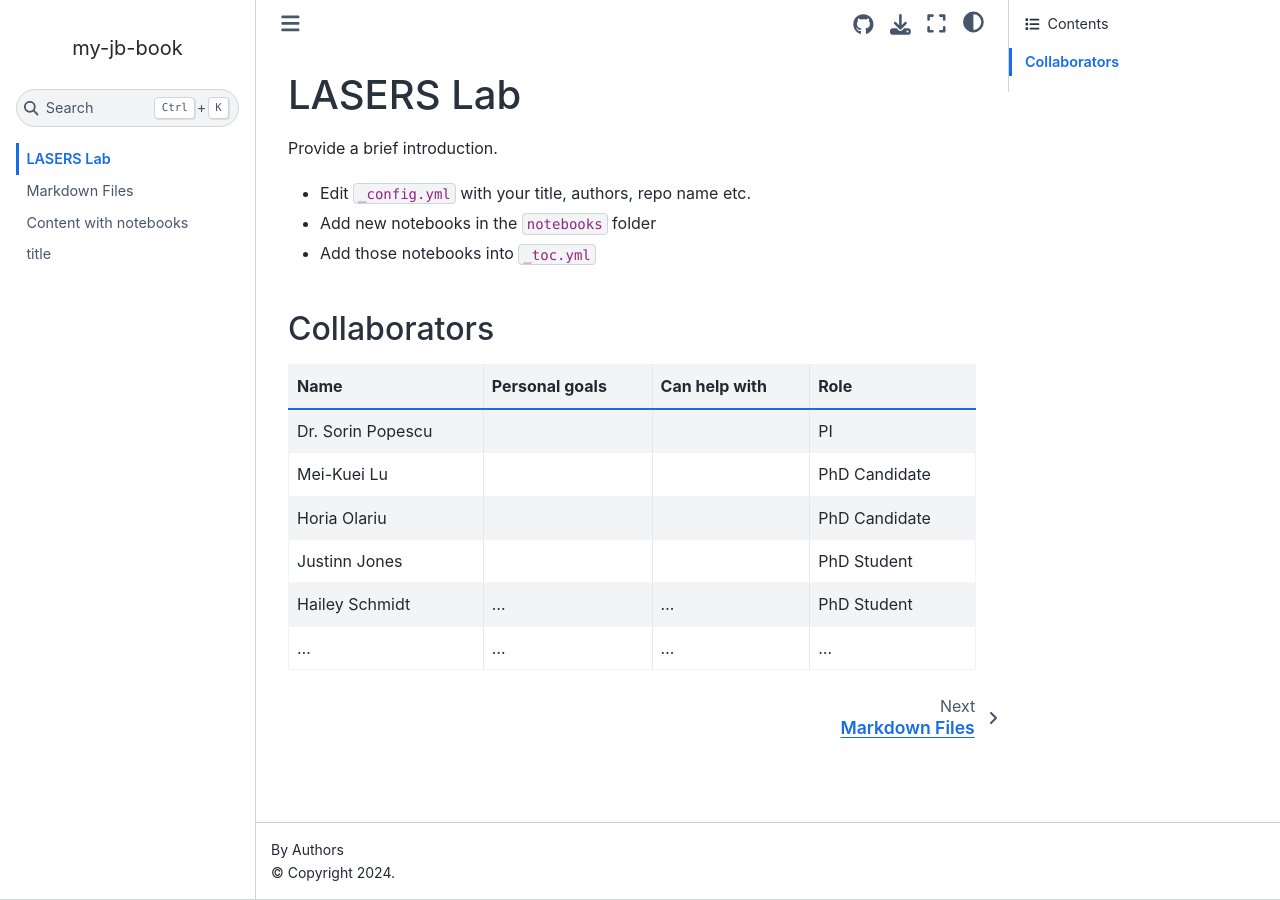
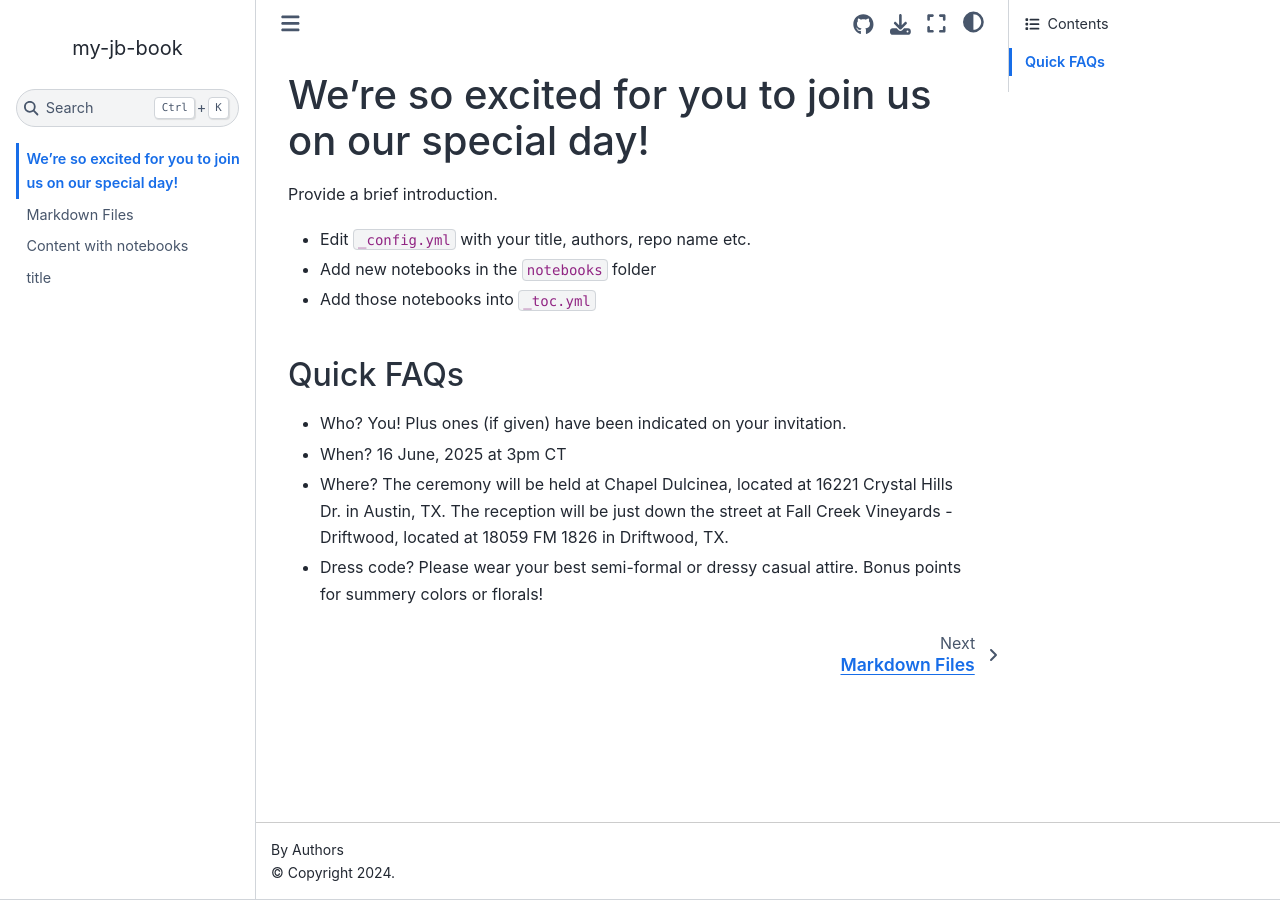
Before and after one commit to HaileySchmidt26/Melzow_Wedding, a Jupyter Book: the page built from book/intro.md, in a window 1280 px wide. Built offline with Jupyter Book 1.0.4 settings and Sphinx 7.4.7 and the Sphinx Book theme 1.1.4, drawn with Linux system fonts in a browser that asks for light colours; pages that are not in the unit, such as notebooks, are missing from menus.

Commit message:
Update intro.md

```diff
--- a/book/intro.md
+++ b/book/intro.md
@@ -1,4 +1,4 @@
-# LASERS Lab
+# We're so excited for you to join us on our special day!
 
 Provide a brief introduction.
 
@@ -6,14 +6,8 @@ Provide a brief introduction.
 * Add new notebooks in the `notebooks` folder
 * Add those notebooks into `_toc.yml`
 
-### Collaborators
-
-
-| Name | Personal goals | Can help with | Role |
-| ------------- | ------------- | ------------- | ------------- |
-| Dr. Sorin Popescu |   |  | PI |
-| Mei-Kuei Lu |  | | PhD Candidate |
-| Horia Olariu |  |  | PhD Candidate |
-| Justinn Jones |  | | PhD Student  |
-| Hailey Schmidt | ... | ... | PhD Student |
-| ... | ... | ... | ... |
+### Quick FAQs
+- Who? You! Plus ones (if given) have been indicated on your invitation.
+- When? 16 June, 2025 at 3pm CT
+- Where? The ceremony will be held at Chapel Dulcinea, located at 16221 Crystal Hills Dr. in Austin, TX. The reception will be just down the street at Fall Creek Vineyards - Driftwood, located at 18059 FM 1826 in Driftwood, TX.
+- Dress code? Please wear your best semi-formal or dressy casual attire. Bonus points for summery colors or florals!
```
